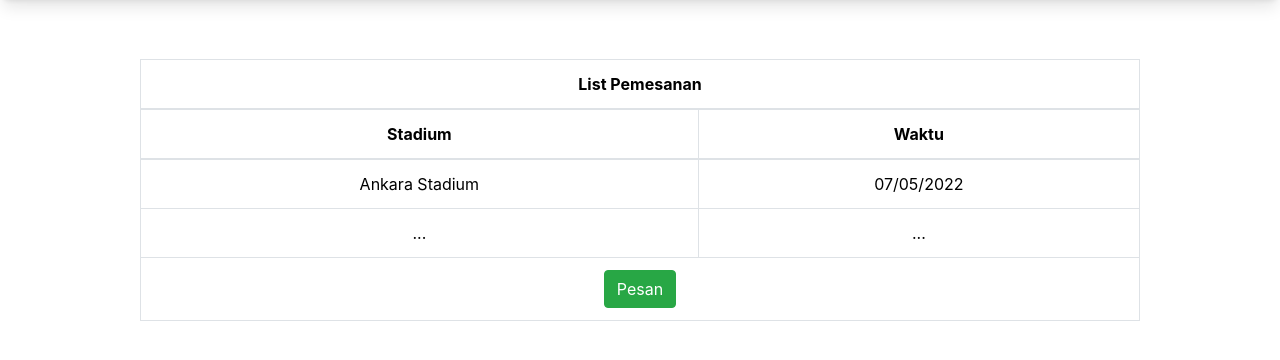
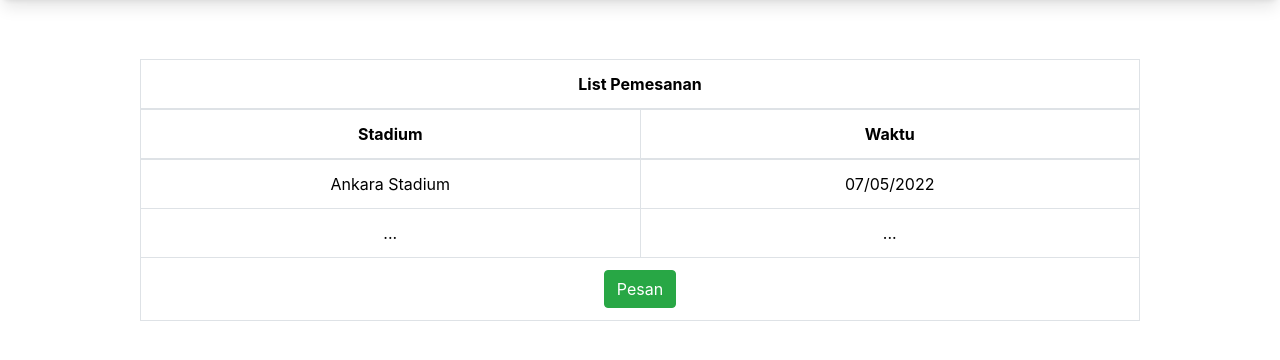
Before and after one commit to michaelsinanta/u-league, a Django app: page /peminjaman in a window 1280 px wide. Shown: the part 65-425 px from the top of the page. Run offline with Django 4.2, Linux system fonts and the light colour scheme; some libraries are stand-ins or nearby versions.

Commit message:
fix naming

```diff
--- a/example_app/templates/my_team.html
+++ b/example_app/templates/my_team.html
@@ -189,7 +189,7 @@
           <div class="input-group mb-3">
             <span class="input-group-text" id="basic-addon1">Pelatih:</span>
             <select class="form-control">
-              <option value="0">Select pemain tersedia:</option>
+              <option value="0">Select pelatih tersedia</option>
               <option value="1">Sir Alex - Taktik</option>
               <option value="2">...</option>
               <option value="3">...</option>
--- a/example_app/templates/peminjaman_stadium.html
+++ b/example_app/templates/peminjaman_stadium.html
@@ -27,6 +27,10 @@
     <div class="default">
         <br>
         <table class="table table-bordered border-dark">
+          <colgroup>
+            <col style="width: 50%;">
+            <col style="width: 50%;">
+          </colgroup>
             <thead>
                 <tr>
                     <th scope="col" colspan="2">List Pemesanan</th>
```
